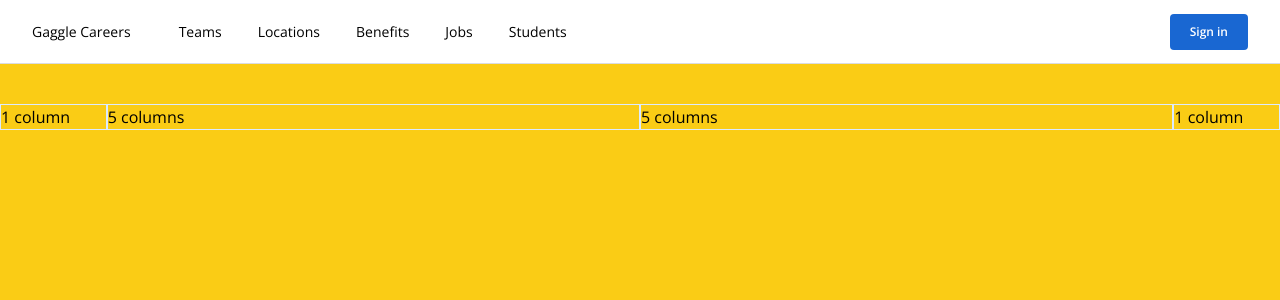
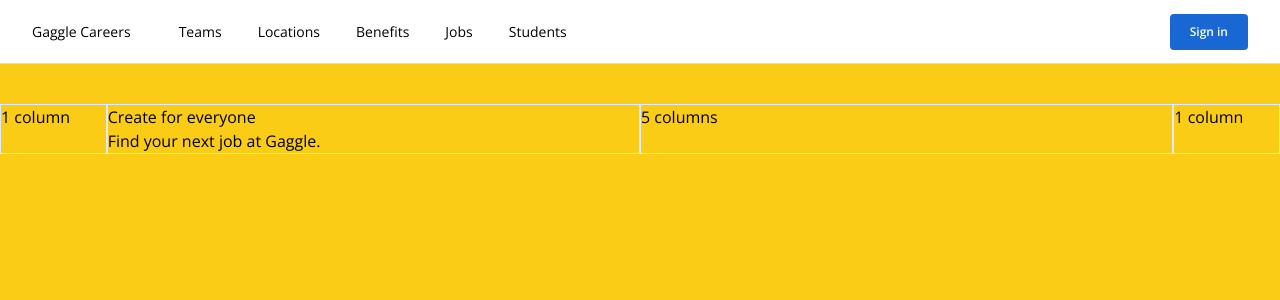
Before and after one commit to neopythe/job-search, a Vue app: page / in a window 1280 px wide. Shown: the top 300 px of the page. Built offline with nearby package versions, Linux system fonts and the light colour scheme.

Commit message:
create and render HeadlineAnimation

```diff
--- /dev/null
+++ b/src/components/HeadlineAnimation.vue
@@ -0,0 +1,35 @@
+<template>
+  <section>
+    <h1>{{ action }} for everyone</h1>
+    <h2>Find your next job at Gaggle.</h2>
+  </section>
+</template>
+
+<script>
+export default {
+  name: "HeadlineAnimation",
+  data() {
+    return {
+      action: "Build",
+      interval: null,
+    };
+  },
+  created() {
+    this.changeTitle();
+  },
+  beforeUnmount() {
+    clearInterval(this.interval);
+  },
+  methods: {
+    changeTitle() {
+      this.interval = setInterval(() => {
+        const actions = ["Build", "Create", "Design", "Code"];
+        const currentActionIndex = actions.indexOf(this.action);
+        const nextActionIndex = (currentActionIndex + 1) % 4;
+        const nextAction = actions[nextActionIndex];
+        this.action = nextAction;
+      }, 3000);
+    },
+  },
+};
+</script>
--- a/src/components/HeroSection.vue
+++ b/src/components/HeroSection.vue
@@ -6,7 +6,7 @@
           1 column
         </div>
         <div class="col-span-5 col-start-2 border border-blue-100">
-          5 columns
+          <headline-animation />
         </div>
         <div class="col-span-5 col-start-7 border border-blue-100">
           5 columns
@@ -20,7 +20,12 @@
 </template>
 
 <script>
+import HeadlineAnimation from "./HeadlineAnimation.vue";
+
 export default {
   name: "HeroSection",
+  components: {
+    HeadlineAnimation,
+  },
 };
 </script>
```
